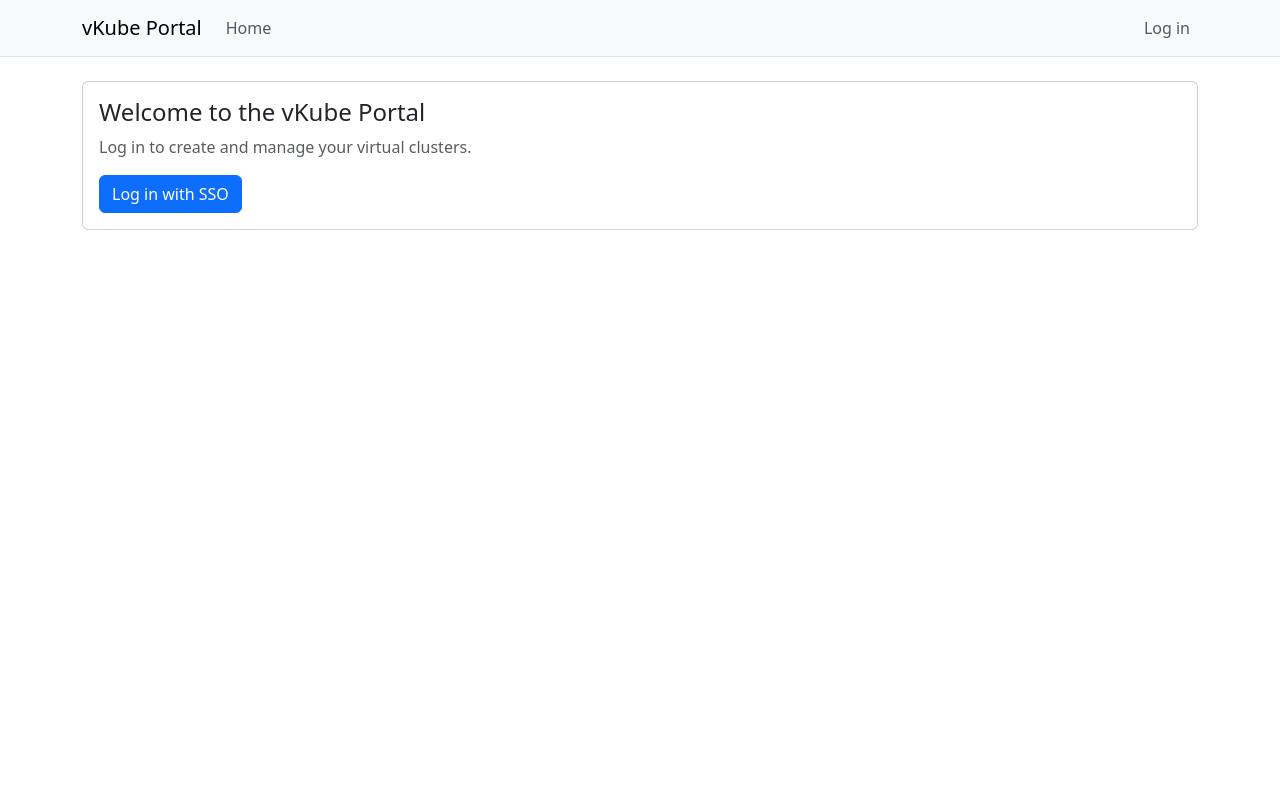
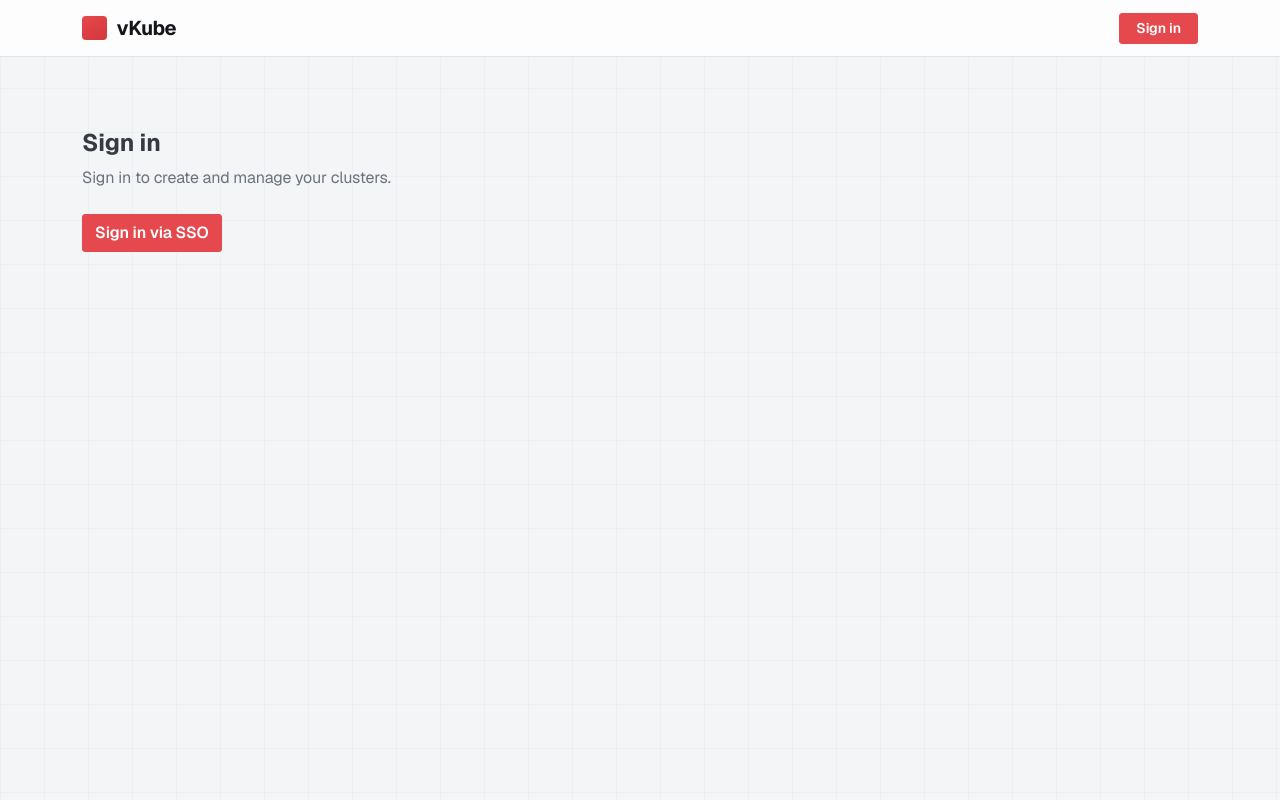
Before and after one commit to hmcloudlabs/plethos, a FastAPI app: page / in a window 1280 px wide. Run offline with FastAPI, Linux system fonts and the light colour scheme; some libraries are stand-ins or nearby versions.

Commit message:
feat: add complete styling for the portal

```diff
--- a/components/portal/src/pages/clusters.py
+++ b/components/portal/src/pages/clusters.py
@@ -39,7 +39,7 @@ def _render_clusters(
         request,
         "clusters.html",
         {
-            "title": "My Clusters",
+            "title": "Clusters",
             "user": user,
             "vcluster_claims": vcc_service.list_for_owner(user.sub),
             "error": error,
--- a/components/portal/src/pages/home.py
+++ b/components/portal/src/pages/home.py
@@ -2,14 +2,28 @@ from fastapi import APIRouter, Request
 from fastapi.responses import HTMLResponse
 
 from auth import get_session_user
+from kube.vclusterclaim_service import VClusterClaimService
 from templating import templates
 
 router = APIRouter()
 
 
+# Sync: may query Kubernetes (blocking) for the signed-in user's usage summary.
 @router.get("/", response_class=HTMLResponse)
-async def index(request: Request) -> HTMLResponse:
+def index(request: Request) -> HTMLResponse:
     user = get_session_user(request)
+
+    cluster_summary = None
+    if user is not None:
+        claims = VClusterClaimService().list_for_owner(user.sub)
+        cluster_summary = {
+            "total": len(claims),
+            "running": sum(1 for c in claims if c.status.phase == "Ready"),
+            "sleeping": sum(1 for c in claims if c.status.phase == "Sleeping"),
+        }
+
     return templates.TemplateResponse(
-        request, "index.html", {"title": "vkube Portal", "user": user}
+        request,
+        "index.html",
+        {"title": "vKube", "user": user, "cluster_summary": cluster_summary},
     )
--- /dev/null
+++ b/components/portal/src/static/css/brand.css
@@ -0,0 +1,296 @@
+:root {
+  --gray-0:   #ffffff; /* tile / card surface   */
+  --gray-50:  #f4f5f7; /* page backdrop         */
+  --gray-100: #eceef2; /* subtle fill / hover   */
+  --gray-150: #e6e8ec;
+  --gray-200: #e0e3e8; /* borders               */
+  --gray-300: #cdd2d9;
+  --gray-400: #9aa1ac; /* faint text            */
+  --gray-500: #6b727d; /* muted / secondary     */
+  --gray-600: #4c525b;
+  --gray-700: #363b43; /* body text             */
+  --gray-800: #23272d;
+  --gray-900: #14161a; /* headings / emphasis   */
+
+  --red-500: #e5484d;
+  --red-600: #d3383d;
+  --red-700: #b92d33;
+  --red-rgb: 229, 72, 77;
+
+  --green-600: #1a7f4b;
+  --green-rgb: 26, 127, 75;
+  --blue-600: #2563eb;
+  --blue-rgb: 37, 99, 235;
+  --amber-700: #b45309;
+  --amber-rgb: 180, 83, 9;
+
+  --radius-sm: 3px;
+  --radius: 4px;
+  --radius-lg: 6px;
+
+  --shadow-1: 0 1px 2px rgba(20, 22, 26, 0.06);
+  --shadow-2: 0 10px 30px rgba(20, 22, 26, 0.08);
+
+  --font-sans: "Geist", ui-sans-serif, system-ui, -apple-system, "Segoe UI", sans-serif;
+  --font-mono: "Geist Mono", ui-monospace, "SF Mono", "JetBrains Mono", Menlo, monospace;
+}
+
+:root {
+  --bs-body-bg: var(--gray-50);
+  --bs-body-color: var(--gray-700);
+  --bs-emphasis-color: var(--gray-900);
+  --bs-secondary-color: var(--gray-500);
+  --bs-tertiary-color: var(--gray-400);
+  --bs-border-color: var(--gray-200);
+  --bs-body-font-family: var(--font-sans);
+
+  --bs-primary: var(--red-500);
+  --bs-primary-rgb: var(--red-rgb);
+  --bs-link-color: var(--red-600);
+  --bs-link-color-rgb: var(--red-rgb);
+  --bs-link-hover-color: var(--red-700);
+
+  --bs-success-rgb: var(--green-rgb);
+  --bs-info-rgb: var(--blue-rgb);
+  --bs-warning-rgb: var(--amber-rgb);
+  --bs-danger-rgb: var(--red-rgb);
+  --bs-secondary-rgb: 107, 114, 125;
+}
+
+body {
+  font-family: var(--font-sans);
+  letter-spacing: -0.01em;
+}
+
+
+body {
+  min-height: 100vh;
+  background-color: var(--gray-50);
+  background-image:
+    linear-gradient(to right, rgba(20, 22, 26, 0.022) 1px, transparent 1px),
+    linear-gradient(to bottom, rgba(20, 22, 26, 0.022) 1px, transparent 1px);
+  background-size: 44px 44px, 44px 44px;
+  background-attachment: fixed;
+}
+
+h1, h2, h3, h4, h5, h6, .fw-semibold {
+  color: var(--gray-900);
+}
+
+/* --- Navbar --- */
+.navbar {
+  background: rgba(255, 255, 255, 0.78);
+  backdrop-filter: saturate(140%) blur(10px);
+  border-bottom: 1px solid var(--gray-200);
+}
+.navbar .navbar-brand {
+  display: inline-flex;
+  align-items: center;
+  gap: 0.6rem;
+  font-weight: 700;
+  letter-spacing: -0.02em;
+  color: var(--gray-900);
+}
+.brand-mark {
+  width: 1.55rem;
+  height: 1.55rem;
+  border-radius: var(--radius);
+  background: linear-gradient(150deg, var(--red-500), var(--red-600));
+  display: inline-block;
+}
+.navbar .nav-link { color: var(--gray-500); }
+.navbar .nav-link:hover { color: var(--gray-900); }
+.navbar .navbar-text { color: var(--gray-500); }
+
+/* Profile avatar */
+.avatar {
+  width: 1.75rem;
+  height: 1.75rem;
+  border-radius: var(--radius);
+  background: var(--gray-100);
+  border: 1px solid var(--gray-200);
+  color: var(--gray-800);
+  font-family: var(--font-mono);
+  font-size: 0.78rem;
+  font-weight: 600;
+  line-height: 1;
+  display: inline-flex;
+  align-items: center;
+  justify-content: center;
+}
+/* Clickable avatar that opens the account dropdown */
+.avatar-link { display: inline-flex; text-decoration: none; cursor: pointer; }
+.avatar-link:hover .avatar {
+  border-color: var(--gray-300);
+  background: var(--gray-150);
+}
+
+/* Account dropdown */
+.dropdown-menu {
+  --bs-dropdown-bg: var(--gray-0);
+  --bs-dropdown-border-color: var(--gray-200);
+  --bs-dropdown-border-radius: var(--radius);
+  --bs-dropdown-link-color: var(--gray-700);
+  --bs-dropdown-link-hover-bg: var(--gray-100);
+  --bs-dropdown-link-hover-color: var(--gray-900);
+  --bs-dropdown-min-width: 12rem;
+  box-shadow: var(--shadow-2);
+  padding: 0.35rem;
+}
+.dropdown-menu .dropdown-item { border-radius: var(--radius-sm); }
+.dropdown-item--danger { --bs-dropdown-link-color: var(--red-600); }
+.dropdown-item--danger:hover,
+.dropdown-item--danger:focus {
+  color: #fff;
+  background-color: var(--red-500);
+}
+
+/* --- Bento tiles --- */
+.bento {
+  background: var(--gray-0);
+  border: 1px solid var(--gray-200);
+  border-radius: var(--radius);
+  box-shadow: var(--shadow-1);
+}
+.bento--pad { padding: 1.5rem 1.6rem; }
+.bento__label {
+  font-family: var(--font-mono);
+  font-size: 0.72rem;
+  text-transform: uppercase;
+  letter-spacing: 0.12em;
+  color: var(--gray-500);
+}
+
+.card {
+  --bs-card-bg: var(--gray-0);
+  --bs-card-border-color: var(--gray-200);
+  --bs-card-border-radius: var(--radius);
+  box-shadow: var(--shadow-1);
+}
+
+/* --- Buttons --- */
+.btn {
+  --bs-btn-font-weight: 600;
+  border-radius: var(--radius-sm);
+  display: inline-flex;
+  align-items: center;
+  justify-content: center;
+  gap: 0.4rem;
+}
+.btn .bi { flex-shrink: 0; }
+.btn-primary {
+  --bs-btn-bg: var(--red-500);
+  --bs-btn-border-color: var(--red-500);
+  --bs-btn-hover-bg: var(--red-600);
+  --bs-btn-hover-border-color: var(--red-600);
+  --bs-btn-active-bg: var(--red-700);
+  --bs-btn-active-border-color: var(--red-700);
+  --bs-btn-disabled-bg: var(--red-500);
+  --bs-btn-disabled-border-color: var(--red-500);
+}
+
+.btn-secondary {
+  --bs-btn-color: var(--gray-800);
+  --bs-btn-bg: var(--gray-100);
+  --bs-btn-border-color: var(--gray-200);
+  --bs-btn-hover-color: var(--gray-900);
+  --bs-btn-hover-bg: var(--gray-150);
+  --bs-btn-hover-border-color: var(--gray-300);
+  --bs-btn-active-color: var(--gray-900);
+  --bs-btn-active-bg: var(--gray-200);
+  --bs-btn-active-border-color: var(--gray-300);
+  --bs-btn-disabled-color: var(--gray-500);
+  --bs-btn-disabled-bg: var(--gray-100);
+  --bs-btn-disabled-border-color: var(--gray-200);
+}
+
+.btn-info {
+  --bs-btn-color: var(--blue-600);
+  --bs-btn-bg: rgba(var(--blue-rgb), 0.10);
+  --bs-btn-border-color: rgba(var(--blue-rgb), 0.20);
+  --bs-btn-hover-color: #fff;
+  --bs-btn-hover-bg: var(--blue-600);
+  --bs-btn-hover-border-color: var(--blue-600);
+  --bs-btn-active-color: #fff;
+  --bs-btn-active-bg: var(--blue-600);
+  --bs-btn-active-border-color: var(--blue-600);
+  --bs-btn-disabled-color: var(--blue-600);
+  --bs-btn-disabled-bg: rgba(var(--blue-rgb), 0.08);
+  --bs-btn-disabled-border-color: rgba(var(--blue-rgb), 0.15);
+}
+
+.btn-danger {
+  --bs-btn-color: var(--red-600);
+  --bs-btn-bg: rgba(var(--red-rgb), 0.10);
+  --bs-btn-border-color: rgba(var(--red-rgb), 0.20);
+  --bs-btn-hover-color: #fff;
+  --bs-btn-hover-bg: var(--red-500);
+  --bs-btn-hover-border-color: var(--red-500);
+  --bs-btn-active-color: #fff;
+  --bs-btn-active-bg: var(--red-600);
+  --bs-btn-active-border-color: var(--red-600);
+}
+
+.badge {
+  font-weight: 600;
+  border-radius: var(--radius-sm);
+  padding: 0.35em 0.6em;
+  letter-spacing: 0.01em;
+}
+.badge.text-bg-success { color: var(--green-600) !important; background: rgba(var(--green-rgb), 0.12) !important; }
+.badge.text-bg-info    { color: var(--blue-600) !important;  background: rgba(var(--blue-rgb), 0.10) !important; }
+.badge.text-bg-warning { color: var(--amber-700) !important; background: rgba(var(--amber-rgb), 0.12) !important; }
+.badge.text-bg-danger  { color: var(--red-600) !important;   background: rgba(var(--red-rgb), 0.10) !important; }
+.badge.text-bg-secondary { color: var(--gray-600) !important; background: var(--gray-100) !important; }
+
+/* --- Table --- */
+.table {
+  --bs-table-bg: transparent;
+  --bs-table-color: var(--gray-800);
+  --bs-table-border-color: var(--gray-200);
+  --bs-table-hover-bg: rgba(20, 22, 26, 0.02);
+  --bs-table-hover-color: var(--gray-900);
+  margin-bottom: 0;
+}
+.table > thead th {
+  font-family: var(--font-mono);
+  font-size: 0.72rem;
+  text-transform: uppercase;
+  letter-spacing: 0.1em;
+  color: var(--gray-500);
+  border-bottom-color: var(--gray-200);
+  font-weight: 600;
+}
+.table > :not(caption) > * > * { padding: 0.85rem 0.75rem; }
+
+.cluster-name { font-family: var(--font-mono); color: var(--gray-900); }
+
+/* --- Forms --- */
+.form-control, .form-select {
+  background-color: var(--gray-0);
+  border-color: var(--gray-300);
+  color: var(--gray-900);
+  border-radius: var(--radius-sm);
+}
+.form-control:focus, .form-select:focus {
+  background-color: var(--gray-0);
+  border-color: var(--red-500);
+  color: var(--gray-900);
+  box-shadow: 0 0 0 0.2rem rgba(var(--red-rgb), 0.15);
+}
+.form-control::placeholder { color: var(--gray-400); }
+.form-label { color: var(--gray-500); font-size: 0.85rem; font-weight: 500; }
+
+/* --- Alerts --- */
+.alert-danger {
+  color: var(--red-700);
+  background: rgba(var(--red-rgb), 0.08);
+  border-color: rgba(var(--red-rgb), 0.25);
+  border-radius: var(--radius-sm);
+}
+.alert-secondary {
+  color: var(--gray-600);
+  background: var(--gray-100);
+  border-color: var(--gray-200);
+  border-radius: var(--radius-sm);
+}
--- a/components/portal/src/templates/base.html
+++ b/components/portal/src/templates/base.html
@@ -1,16 +1,26 @@
 <!doctype html>
-<html lang="en">
+<html lang="en" data-bs-theme="light">
   <head>
     <meta charset="utf-8" />
     <meta name="viewport" content="width=device-width, initial-scale=1" />
     <title>{% block title %}{{ title }}{% endblock %}</title>
+    <link rel="preconnect" href="https://fonts.googleapis.com" />
+    <link rel="preconnect" href="https://fonts.gstatic.com" crossorigin />
+    <link
+      rel="stylesheet"
+      href="https://fonts.googleapis.com/css2?family=Geist:wght@400;500;600;700&family=Geist+Mono:wght@400;500&display=swap"
+    />
     <link rel="stylesheet" href="{{ url_for('static', path='vendor/bootstrap/bootstrap.min.css') }}" />
+    <link rel="stylesheet" href="{{ url_for('static', path='css/brand.css') }}" />
     <link rel="stylesheet" href="{{ url_for('static', path='css/app.css') }}" />
   </head>
   <body>
-    <nav class="navbar navbar-expand-lg bg-body-tertiary border-bottom">
+    <nav class="navbar navbar-expand-lg">
       <div class="container">
-        <a class="navbar-brand" href="/">vKube Portal</a>
+        <a class="navbar-brand" href="/">
+          <span class="brand-mark" aria-hidden="true"></span>
+          vKube
+        </a>
         <button
           class="navbar-toggler"
           type="button"
@@ -24,26 +34,37 @@
         </button>
         <div class="collapse navbar-collapse" id="navbarNav">
           <ul class="navbar-nav me-auto">
-            <li class="nav-item">
-              <a class="nav-link" href="/">Home</a>
-            </li>
             {% if user %}
             <li class="nav-item">
-              <a class="nav-link" href="/clusters">My Clusters</a>
+              <a class="nav-link" href="/clusters">Clusters</a>
             </li>
             {% endif %}
           </ul>
-          <ul class="navbar-nav">
+          <ul class="navbar-nav align-items-lg-center">
             {% if user %}
-            <li class="nav-item d-flex align-items-center me-2">
-              <span class="navbar-text">{{ user.name }}</span>
-            </li>
-            <li class="nav-item">
-              <a class="nav-link" href="/logout">Log out</a>
+            <li class="nav-item dropdown">
+              <a
+                class="avatar-link"
+                href="#"
+                role="button"
+                data-bs-toggle="dropdown"
+                aria-expanded="false"
+                aria-label="Account"
+              >
+                <span class="avatar">{{ (user.name or user.email or "?")[0] | upper }}</span>
+              </a>
+              <ul class="dropdown-menu dropdown-menu-end">
+                <li class="px-3 py-2">
+                  <div class="fw-semibold text-truncate">{{ user.name }}</div>
+                  <div class="small text-body-secondary text-truncate">{{ user.email }}</div>
+                </li>
+                <li><hr class="dropdown-divider" /></li>
+                <li><a class="dropdown-item dropdown-item--danger" href="/logout">Log out</a></li>
+              </ul>
             </li>
             {% else %}
             <li class="nav-item">
-              <a class="nav-link" href="/login">Log in</a>
+              <a class="btn btn-primary btn-sm px-3" href="/login">Sign in</a>
             </li>
             {% endif %}
           </ul>
--- a/components/portal/src/templates/index.html
+++ b/components/portal/src/templates/index.html
@@ -1,18 +1,36 @@
 {% extends "base.html" %}
 
 {% block content %}
-<div class="card">
-  <div class="card-body">
-    <h1 class="card-title h4">Welcome to the vKube Portal</h1>
-    {% if user %}
-    <p class="card-text text-body-secondary">
-      Signed in as <strong>{{ user.email or user.name }}</strong>.
-    </p>
-    <a class="btn btn-primary" href="/clusters">Manage my clusters</a>
-    {% else %}
-    <p class="card-text text-body-secondary">Log in to create and manage your virtual clusters.</p>
-    <a class="btn btn-primary" href="/login">Log in with SSO</a>
-    {% endif %}
+<div class="py-4 py-lg-5">
+  {% if user %}
+  <h1 class="h4 fw-bold mb-4">Overview</h1>
+  <div class="row g-3" style="max-width: 34rem;">
+    <div class="col-4">
+      <div class="bento bento--pad">
+        <div class="h2 fw-bold mb-1">{{ cluster_summary.total }}</div>
+        <span class="bento__label">Clusters</span>
+      </div>
+    </div>
+    <div class="col-4">
+      <div class="bento bento--pad">
+        <div class="h2 fw-bold mb-1">{{ cluster_summary.running }}</div>
+        <span class="bento__label">Running</span>
+      </div>
+    </div>
+    <div class="col-4">
+      <div class="bento bento--pad">
+        <div class="h2 fw-bold mb-1">{{ cluster_summary.sleeping }}</div>
+        <span class="bento__label">Sleeping</span>
+      </div>
+    </div>
   </div>
+  <div class="mt-4">
+    <a class="btn btn-primary" href="/clusters">Manage clusters &rarr;</a>
+  </div>
+  {% else %}
+  <h1 class="h4 fw-bold mb-2">Sign in</h1>
+  <p class="text-body-secondary mb-4">Sign in to create and manage your clusters.</p>
+  <a class="btn btn-primary" href="/login">Sign in via SSO</a>
+  {% endif %}
 </div>
 {% endblock %}
```
Also changed, not shown: components/portal/src/templates/clusters.html (+13 -9 lines), components/portal/src/templates/components/cluster_list.html (+28 -16 lines), components/portal/src/templates/components/icons.html (added, +19 -0 lines).
